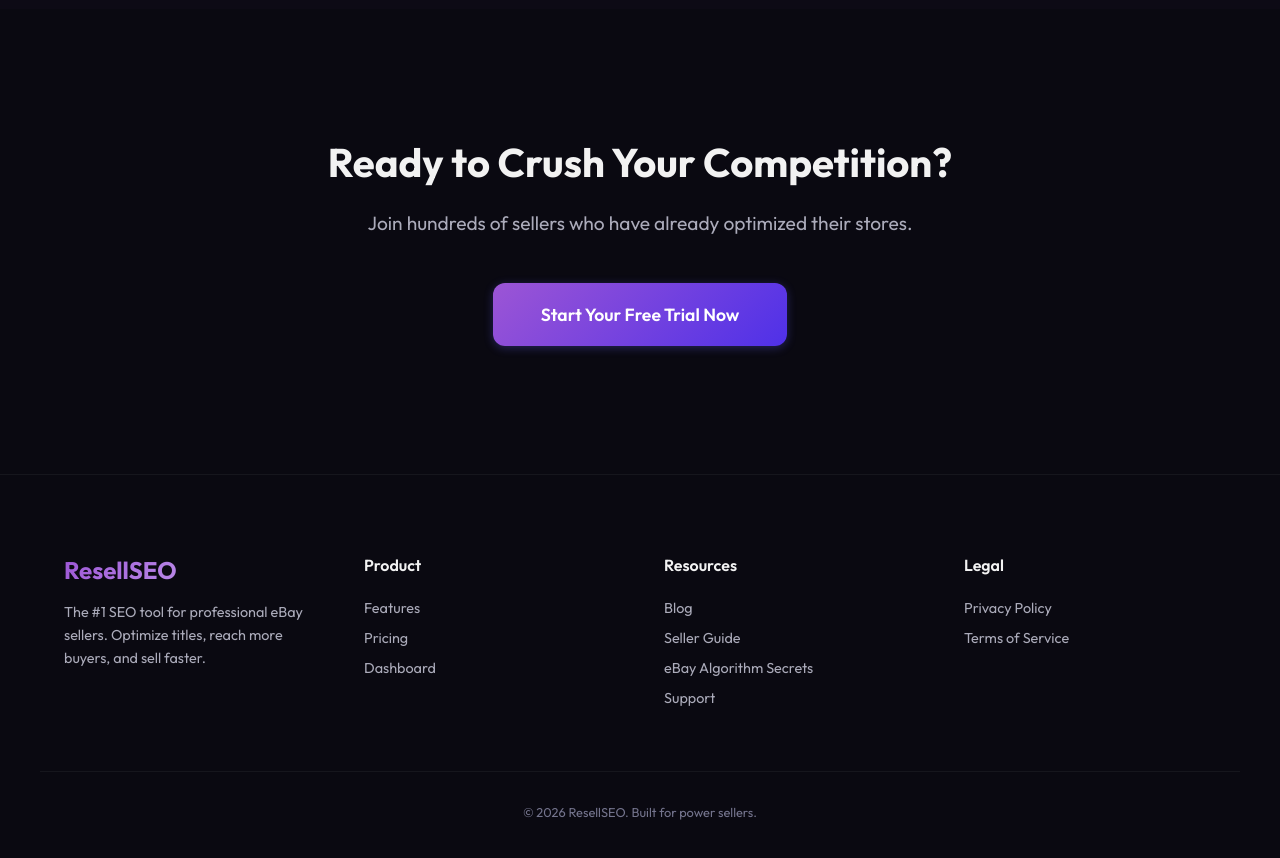
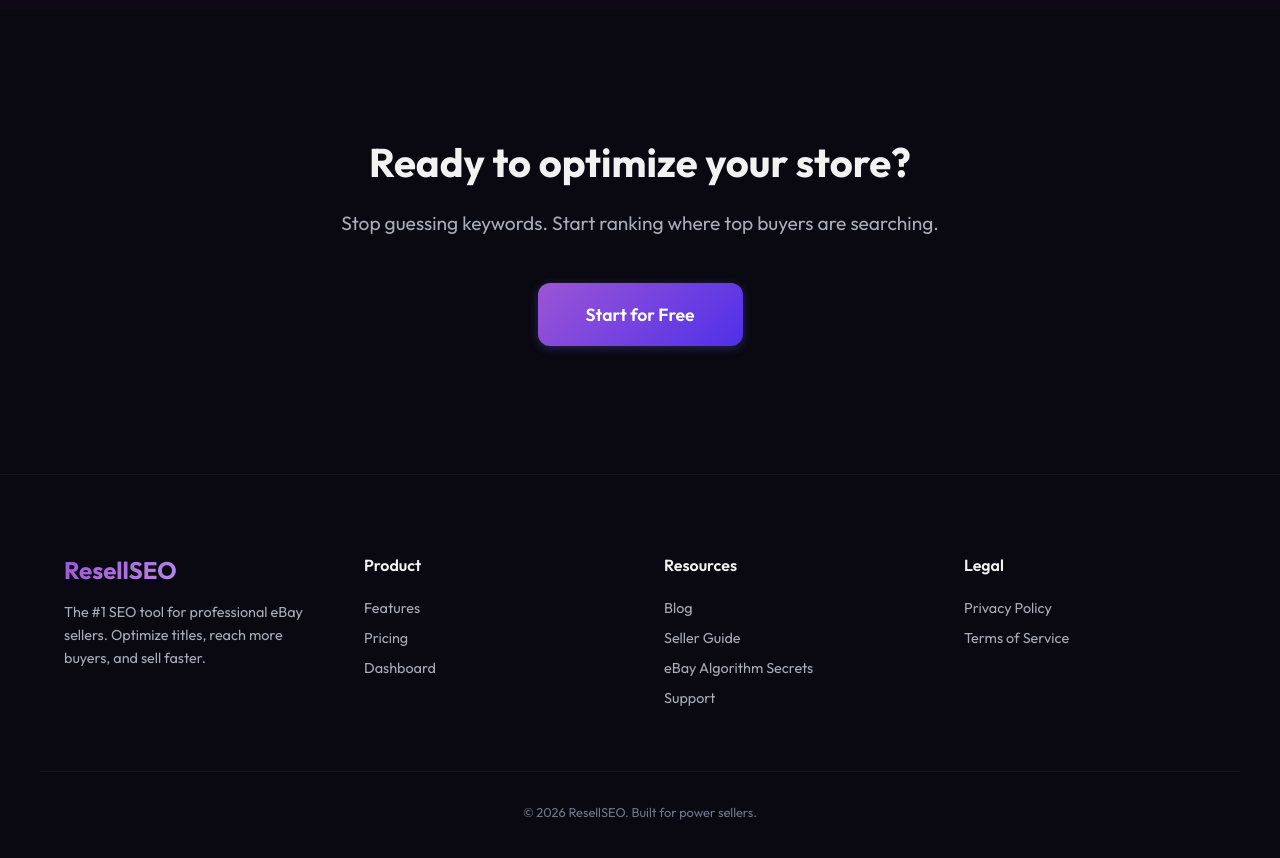
Before and after one commit to spencerstarky/resell-seo, a Next.js app: page / in a window 1280 px wide. Shown: the part 3860-4718 px from the top of the page. Built offline with nearby package versions, Linux system fonts and the light colour scheme; no server answers.

Commit message:
Docs: Update final CTA copy. Changed 'Crush Your Competition' to 'Ready to optimize your store?' for a more professional tone.

```diff
--- a/app/page.tsx
+++ b/app/page.tsx
@@ -267,10 +267,10 @@ export default function Home() {
       {/* Final CTA */}
       <section style={{ padding: '8rem 0', textAlign: 'center' }}>
         <div className="container">
-          <h2 style={{ fontSize: '2.5rem', fontWeight: 800, marginBottom: '1.5rem' }}>Ready to Crush Your Competition?</h2>
-          <p style={{ color: 'var(--color-text-muted)', marginBottom: '3rem', fontSize: '1.2rem' }}>Join hundreds of sellers who have already optimized their stores.</p>
+          <h2 style={{ fontSize: '2.5rem', fontWeight: 800, marginBottom: '1.5rem' }}>Ready to optimize your store?</h2>
+          <p style={{ color: 'var(--color-text-muted)', marginBottom: '3rem', fontSize: '1.2rem' }}>Stop guessing keywords. Start ranking where top buyers are searching.</p>
           <Link href="/login" className="btn btn-primary" style={{ fontSize: '1.1rem', padding: '1.25rem 3rem' }}>
-            Start Your Free Trial Now
+            Start for Free
           </Link>
         </div>
       </section>
```
